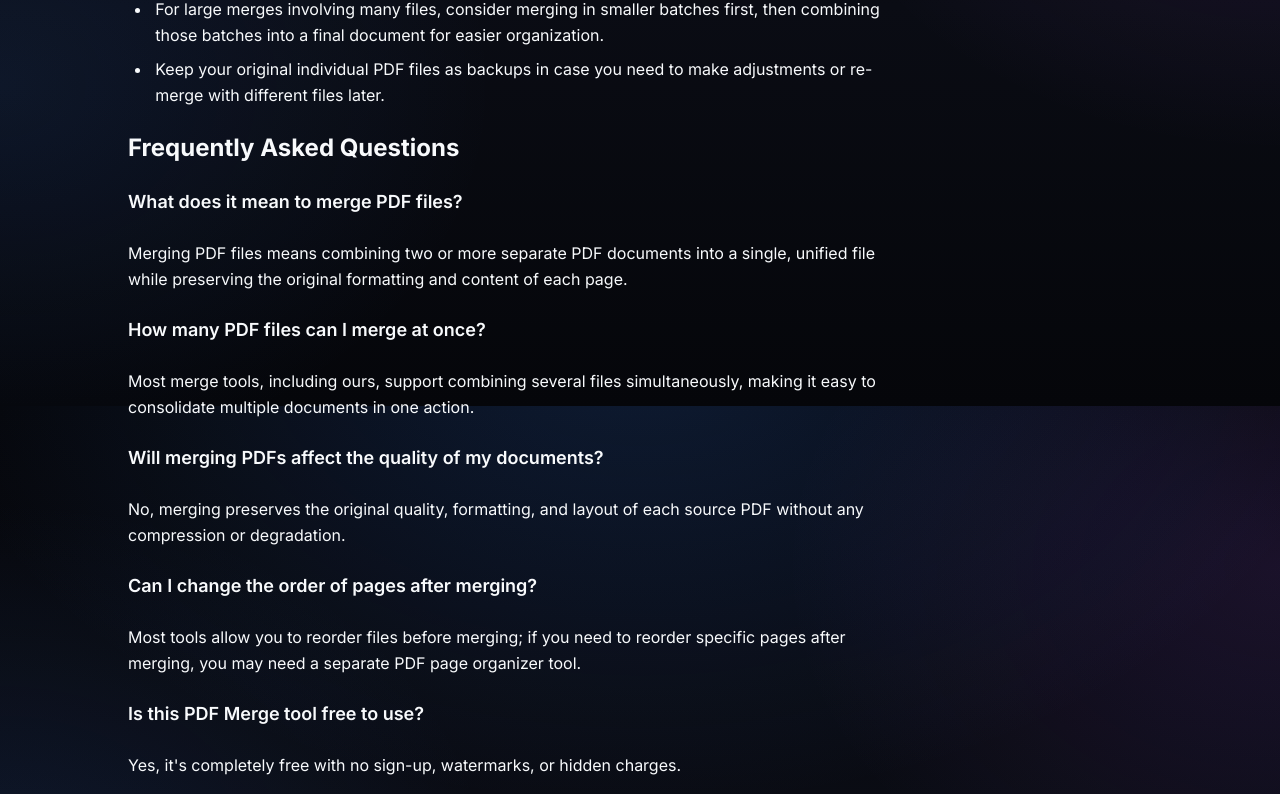
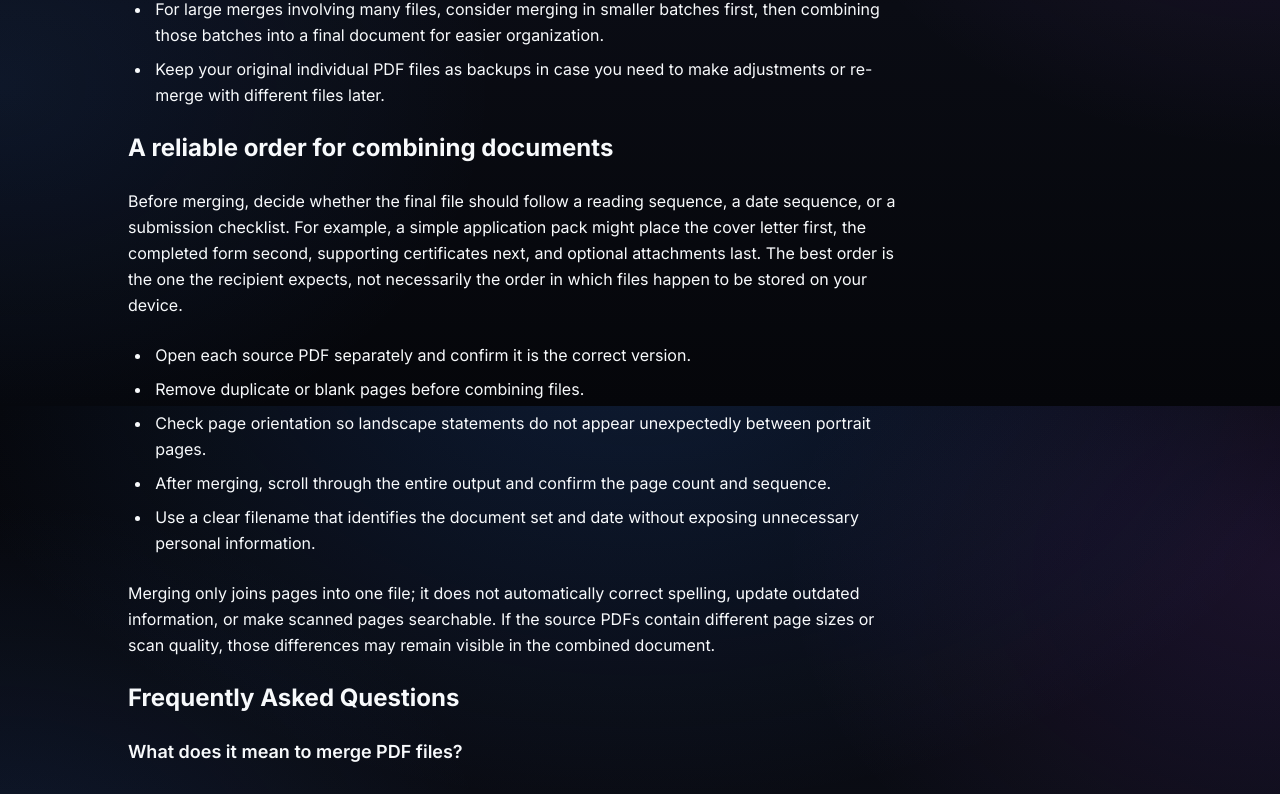
Before and after one commit to surajkumar122024-star/ok01, a Next.js app: page /blog/how-to-merge-pdf-files in a window 1280 px wide. Shown: the part 3594-4388 px from the top of the page. Built offline with nearby package versions, Linux system fonts and the light colour scheme.

Commit message:
Add practical document-order checklist to PDF merge guide

```diff
--- a/src/app/blog/how-to-merge-pdf-files/page.tsx
+++ b/src/app/blog/how-to-merge-pdf-files/page.tsx
@@ -137,6 +137,28 @@ export default function HowToMergePdfFilesArticle() {
           <li>Keep your original individual PDF files as backups in case you need to make adjustments or re-merge with different files later.</li>
           </ul>
 
+          <h2 className="text-2xl font-bold mt-8">A reliable order for combining documents</h2>
+          <p>
+            Before merging, decide whether the final file should follow a reading sequence, a
+            date sequence, or a submission checklist. For example, a simple application pack might
+            place the cover letter first, the completed form second, supporting certificates next,
+            and optional attachments last. The best order is the one the recipient expects, not
+            necessarily the order in which files happen to be stored on your device.
+          </p>
+          <ul className="list-disc pl-6 space-y-2">
+            <li>Open each source PDF separately and confirm it is the correct version.</li>
+            <li>Remove duplicate or blank pages before combining files.</li>
+            <li>Check page orientation so landscape statements do not appear unexpectedly between portrait pages.</li>
+            <li>After merging, scroll through the entire output and confirm the page count and sequence.</li>
+            <li>Use a clear filename that identifies the document set and date without exposing unnecessary personal information.</li>
+          </ul>
+          <p>
+            Merging only joins pages into one file; it does not automatically correct spelling,
+            update outdated information, or make scanned pages searchable. If the source PDFs
+            contain different page sizes or scan quality, those differences may remain visible
+            in the combined document.
+          </p>
+
           <h2 id="faq" className="text-2xl font-bold mt-8">Frequently Asked Questions</h2>
           <h3 className="text-lg font-semibold mt-4">What does it mean to merge PDF files?</h3>
           <p>Merging PDF files means combining two or more separate PDF documents into a single, unified file while preserving the original formatting and content of each page.</p>
```
